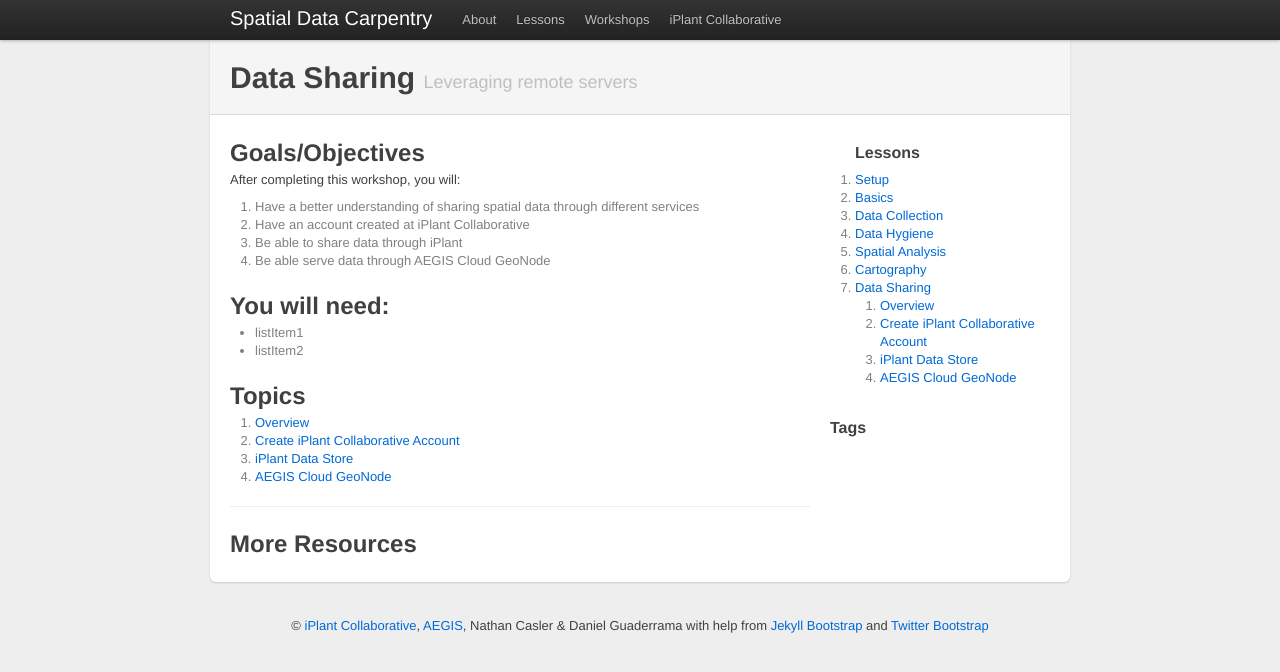
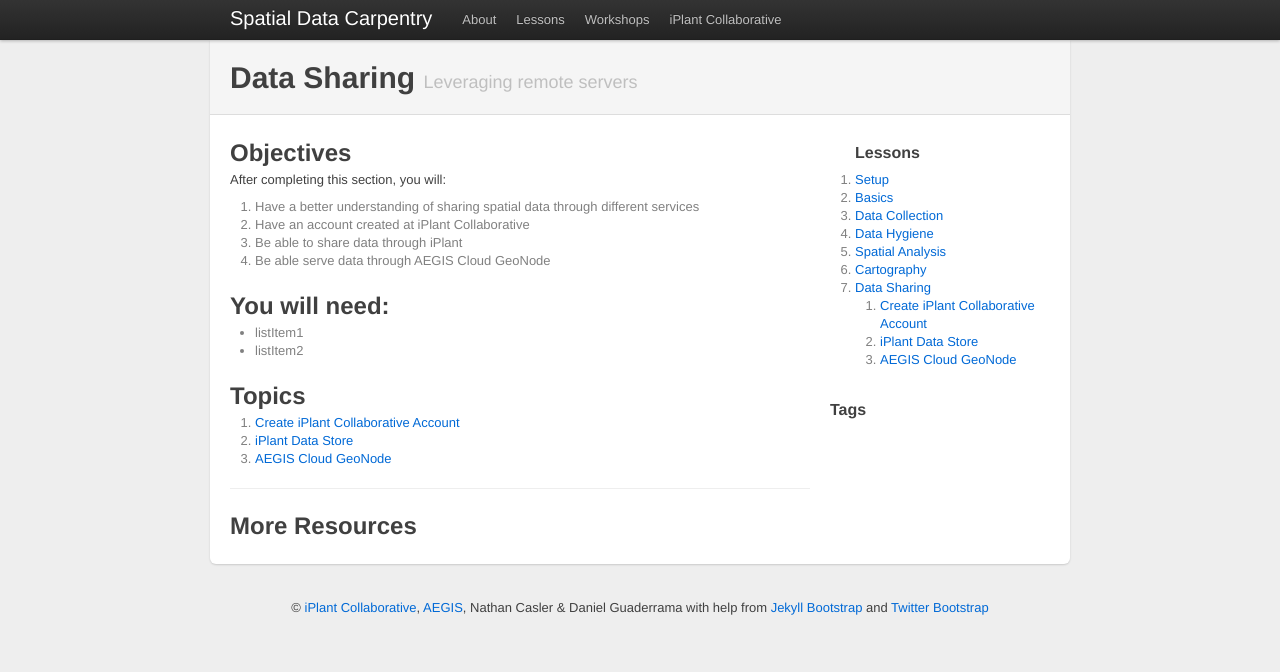
Before and after one commit to spatialcarpentry/data-sharing, a Jekyll site: the page built from index.md, in a window 1280 px wide. Shown: the top 672 px of the page. Built offline with Jekyll 4.4.1, drawn with Linux system fonts in a browser that asks for light colours.

Commit message:
Updates to content

```diff
--- a/index.md
+++ b/index.md
@@ -5,9 +5,9 @@ tagline: Leveraging remote servers
 ---
 {% include JB/setup %}
 
-## Goals/Objectives
+## Objectives
 
-After completing this workshop, you will:
+After completing this section, you will:
 
 1. Have a better understanding of sharing spatial data through different services
 2. Have an account created at iPlant Collaborative
```
Also changed, not shown: _posts/2000-12-31-data-sharing.md (deleted, +0 -25 lines).
